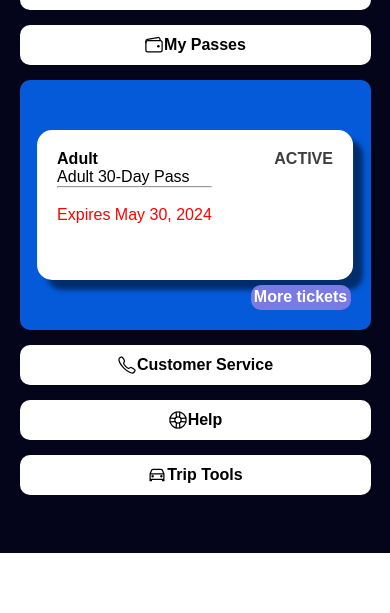
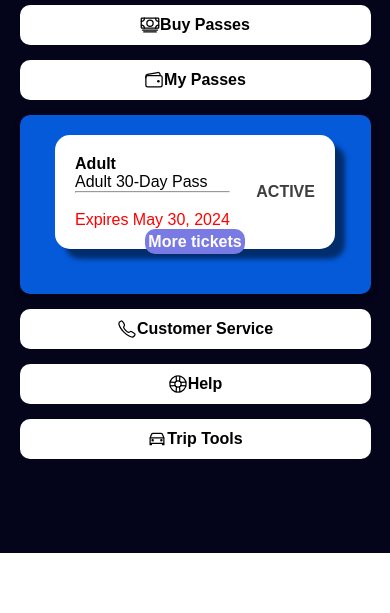
Before and after one commit to HighCent/KenechukwuHyacinthPortfolio, a plain HTML site: page Saskatoon_Transit_Design/index.html in a window 390 px wide. Shown: the part 231-844 px from the top of the page. Drawn offline with nearby package versions, Linux system fonts and the light colour scheme.

Commit message:
made the site responsive

```diff
--- a/Saskatoon_Transit_Design/Kenechukwu11.css
+++ b/Saskatoon_Transit_Design/Kenechukwu11.css
@@ -90,29 +90,32 @@ h1 {
     background-color: rgb(5, 90, 218);
     width: 90%;
     max-width: 500px;
-    height: 250px;
+    height: auto; /* Adjust height automatically based on content */
     position: relative;
     margin-bottom: 15px;
     border-radius: 10px;
+    padding: 20px; /* Add padding for inner spacing */
+    box-shadow: 0 4px 8px rgba(0, 0, 0, 0.3); /* Optional shadow for visual separation */
 }
 
 .scan_passes {
     background-color: white;
-    width: 90%;
+    width: 100%; /* Fill width of .middle_body */
     max-width: 400px;
-    height: 150px;
-    position: absolute;
-    top: 50%;
-    left: 50%;
-    transform: translate(-50%, -50%);
+    margin: 0 auto; /* Center horizontally */
+    height: auto; /* Adjust height based on content */
     border-radius: 15px;
     box-shadow: 10px 10px 5px rgba(0, 0, 0, 0.5);
     padding: 20px;
+    display: flex;
+    flex-direction: column;
+    justify-content: center;
 }
 
 .inner_scan_passes {
     display: flex;
     justify-content: space-between;
+    align-items: center;
 }
 
 .expiration_date_passes {
@@ -127,9 +130,6 @@ h1 {
     color: white;
     text-decoration: none;
     font-weight: bolder;
-    position: absolute;
-    bottom: 20px;
-    right: 20px;
     background-color: rgb(122, 122, 228);
     width: 100px;
     height: 25px;
@@ -137,6 +137,9 @@ h1 {
     display: flex;
     justify-content: center;
     align-items: center;
+    position: relative;
+    bottom: 20px;
+    left: calc(50% - 50px); /* Center horizontally within .middle_body */
 }
 
 .more_tickets:hover {
```
